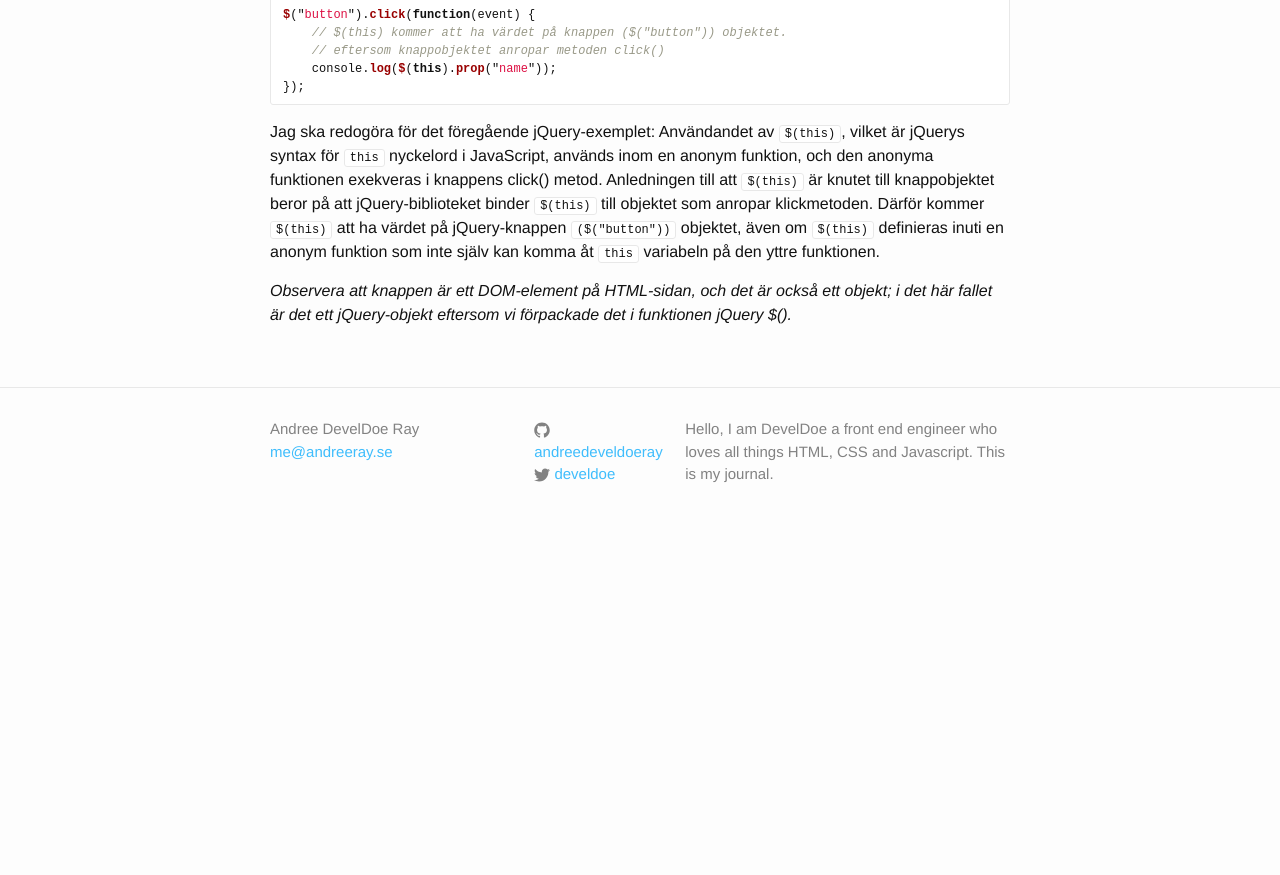
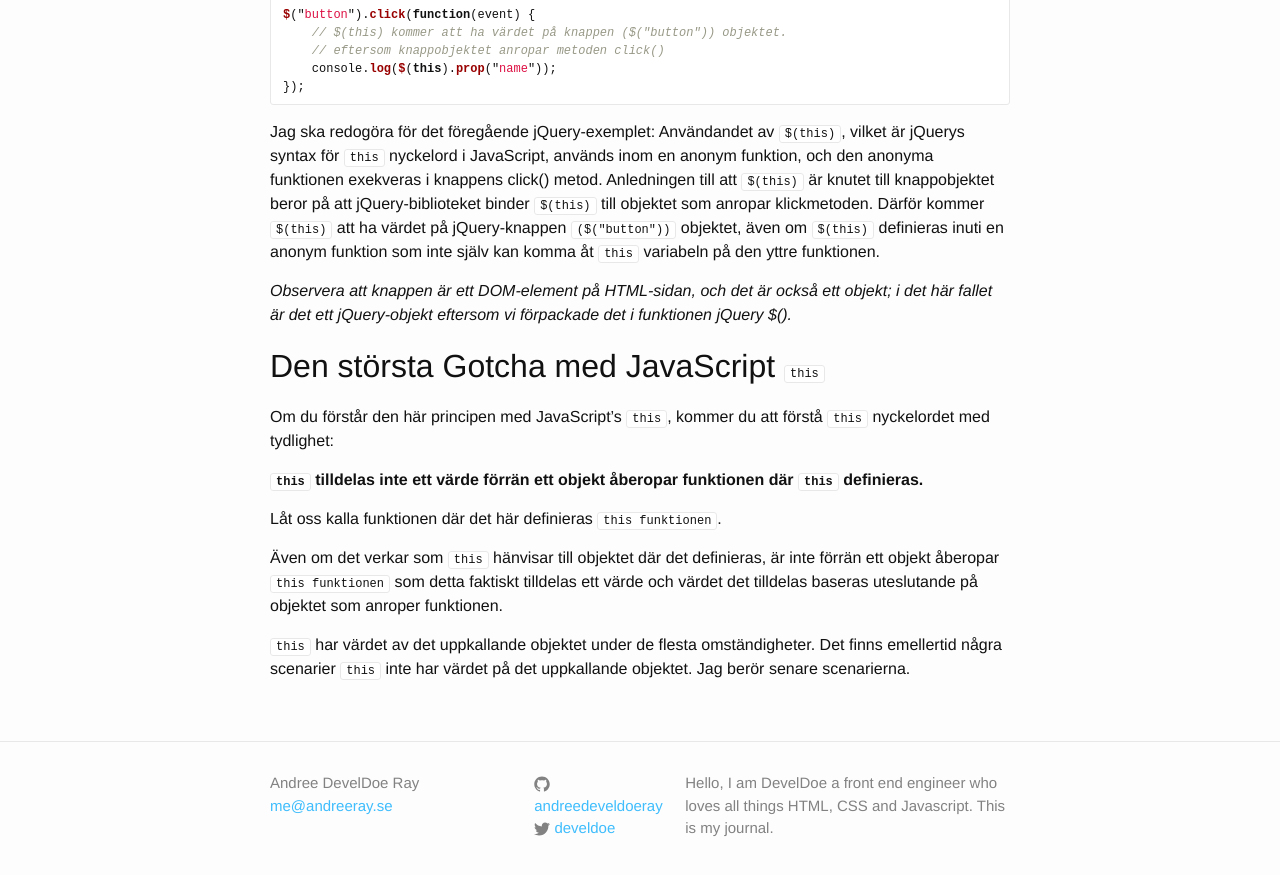
Before and after one commit to develdoe/develdoe.github.io, a Jekyll site: the page built from _posts/2017-11-02-javascript-this.md, in a window 1280 px wide and 900 px high, scrolled down 1754 px. Shown: the top 875 px of the window. Built offline with Jekyll 4.4.1, drawn with Linux system fonts in a browser that asks for light colours; before the commit the page ends 2300 px from its top, so only the background shows below that.

Commit message:
Update 2017-11-02-javascript-this.md

```diff
--- a/_posts/2017-11-02-javascript-this.md
+++ b/_posts/2017-11-02-javascript-this.md
@@ -74,3 +74,15 @@ $("button").click(function(event) {
 Jag ska redogöra för det föregående jQuery-exemplet: Användandet av `$(this)`, vilket är jQuerys syntax för `this` nyckelord i JavaScript, används inom en anonym funktion, och den anonyma funktionen exekveras i knappens click() metod. Anledningen till att `$(this)` är knutet till knappobjektet beror på att jQuery-biblioteket binder `$(this)` till objektet som anropar klickmetoden. Därför kommer `$(this)` att ha värdet på jQuery-knappen `($("button"))` objektet, även om `$(this)` definieras inuti en anonym funktion som inte själv kan komma åt `this` variabeln på den yttre funktionen.
 
 *Observera att knappen är ett DOM-element på HTML-sidan, och det är också ett objekt; i det här fallet är det ett jQuery-objekt eftersom vi förpackade det i funktionen jQuery $().*
+
+## Den största Gotcha med JavaScript `this`
+
+Om du förstår den här principen med JavaScript's `this`, kommer du att förstå `this` nyckelordet med tydlighet:
+
+**`this` tilldelas inte ett värde förrän ett objekt åberopar funktionen där `this` definieras.**
+
+Låt oss kalla funktionen där det här definieras `this funktionen`.
+
+Även om det verkar som `this` hänvisar till objektet där det definieras, är inte förrän ett objekt åberopar `this funktionen` som detta faktiskt tilldelas ett värde och värdet det tilldelas baseras uteslutande på objektet som anroper funktionen.
+
+`this` har värdet av det uppkallande objektet under de flesta omständigheter. Det finns emellertid några scenarier `this` inte har värdet på det uppkallande objektet. Jag berör senare scenarierna.
```
